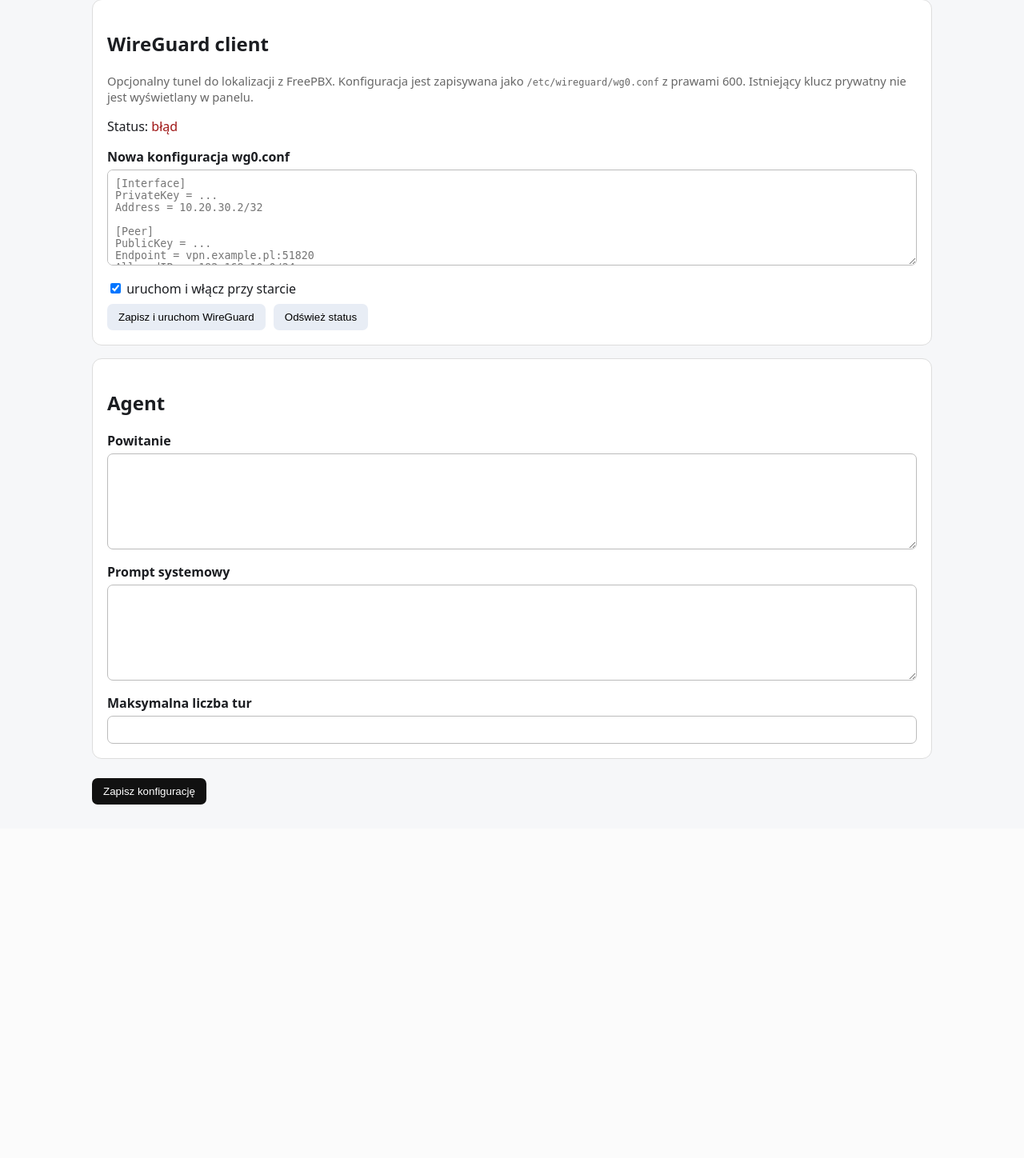
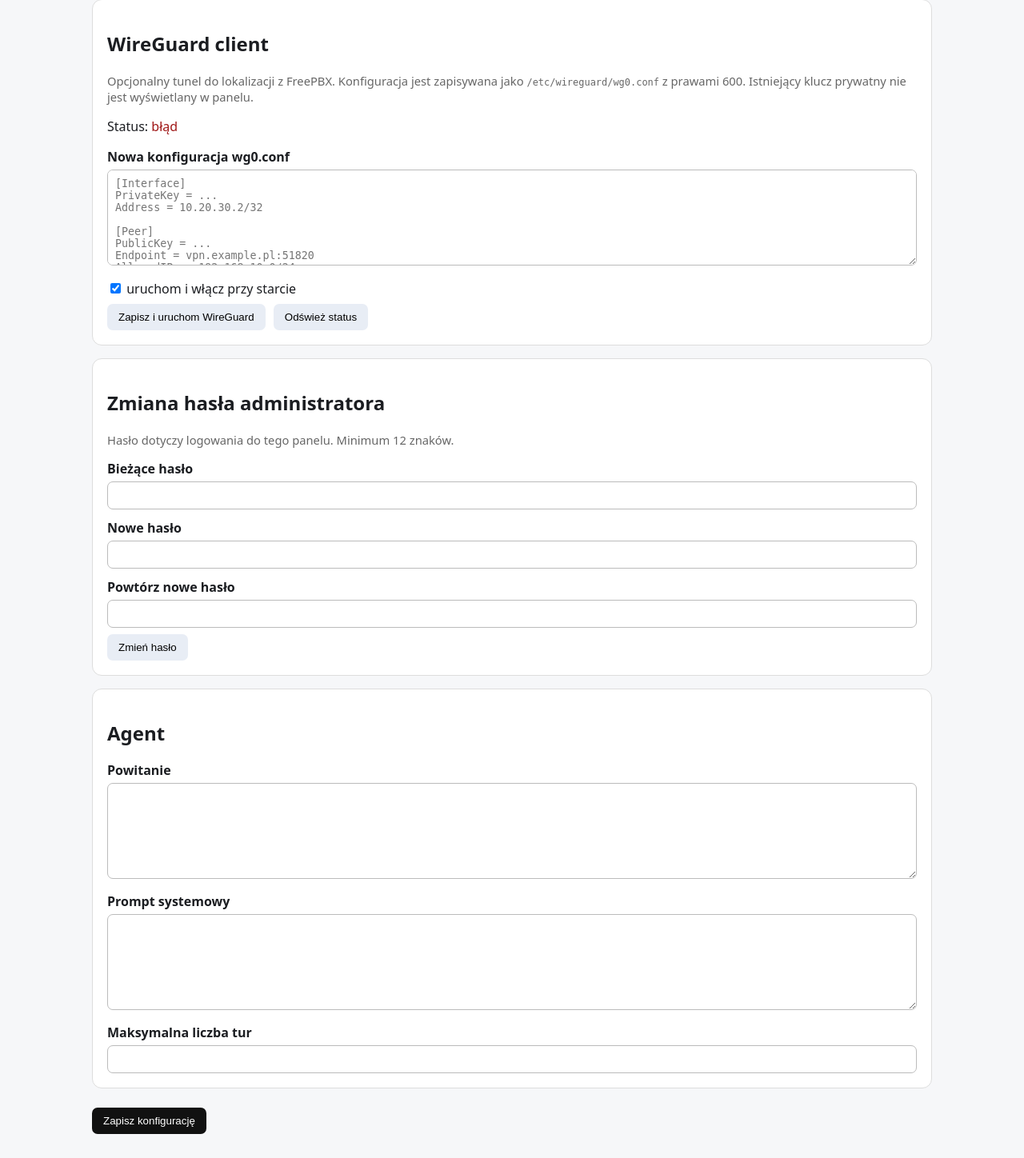
Before and after one commit to Pawel-sp9pw/freepbx-ai-icproject, a Python web app: template app/templates/index.html in a window 1280 px wide. Shown: the part 1214-2662 px from the top of the page at 80% size. Before the commit the page ends 2220 px from the top, so only its background shows below. Run offline with Jinja, Linux system fonts and the light colour scheme; the template is opened without the code that fills it, so the values that code supplies are empty.

Commit message:
Add password change UI

```diff
--- a/app/templates/index.html
+++ b/app/templates/index.html
@@ -113,6 +113,17 @@ PersistentKeepalive = 25"></textarea>
       <span id="wgResult"></span>
     </div>
 
+
+    <div class="card">
+      <h2>Zmiana hasła administratora</h2>
+      <p class="muted">Hasło dotyczy logowania do tego panelu. Minimum 12 znaków.</p>
+      <label>Bieżące hasło<input id="currentPassword" type="password" autocomplete="current-password"></label>
+      <label>Nowe hasło<input id="newPassword" type="password" autocomplete="new-password"></label>
+      <label>Powtórz nowe hasło<input id="newPasswordRepeat" type="password" autocomplete="new-password"></label>
+      <button type="button" class="test" onclick="changePassword()">Zmień hasło</button>
+      <span id="passwordResult"></span>
+    </div>
+
     <div class="card">
       <h2>Agent</h2>
       <label>Powitanie<textarea name="greeting">{{s.greeting}}</textarea></label>
@@ -147,6 +158,29 @@ PersistentKeepalive = 25"></textarea>
       if(j.ok) document.getElementById('wgConfig').value='';
     }catch(e){el.textContent=' BŁĄD — '+e;el.className='err'}
   }
+
+  async function changePassword(){
+    const el=document.getElementById('passwordResult');
+    const fd=new FormData();
+    fd.append('current_password',document.getElementById('currentPassword').value);
+    fd.append('new_password',document.getElementById('newPassword').value);
+    fd.append('new_password_repeat',document.getElementById('newPasswordRepeat').value);
+    el.textContent=' zapisuję...';
+    try{
+      const r=await fetch('/api/change-password',{method:'POST',body:fd});
+      const j=await r.json();
+      el.textContent=' '+(j.ok?'OK':'BŁĄD')+(j.message?' — '+j.message:'');
+      el.className=j.ok?'ok':'err';
+      if(j.ok){
+        document.getElementById('currentPassword').value='';
+        document.getElementById('newPassword').value='';
+        document.getElementById('newPasswordRepeat').value='';
+      }
+    }catch(e){
+      el.textContent=' BŁĄD — '+e;
+      el.className='err';
+    }
+  }
   </script>
 </body>
 </html>
```
